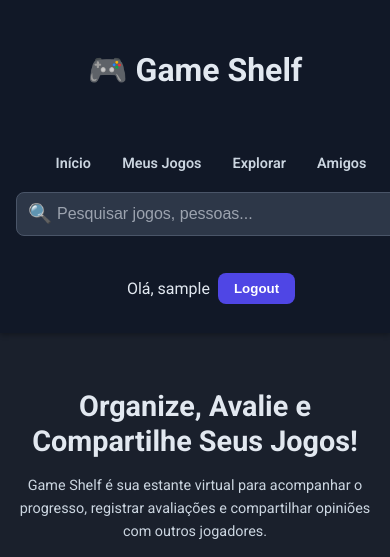
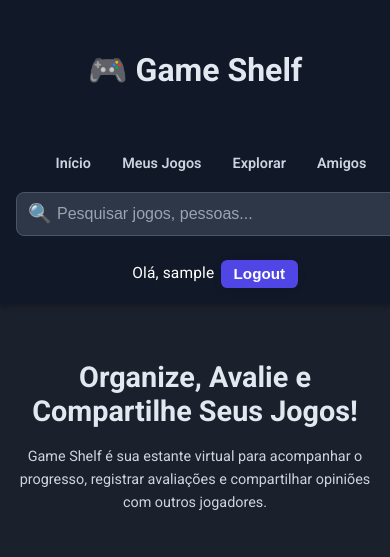
Before and after one commit to LucasBrisch/Game-Shelf, a PHP site: page /pages/index.php in a window 390 px wide; the page is wider, and only the part inside the window is pictured. Shown: the top 557 px of that part. Run offline with PHP 8.4, Linux system fonts and the light colour scheme; the visitor is signed in with stand-in values (Sample User, id 1); data that the repository does not hold is empty.

Commit message:
"ola, nome" alinhado com os botoes

```diff
--- a/Css/styles.css
+++ b/Css/styles.css
@@ -760,3 +760,55 @@ footer a:hover {
         padding: 0.5rem 1rem;
     }
 }
+
+/* ...existing code... */
+
+.auth-buttons {
+    display: flex;
+    align-items: center;
+    gap: 0.7rem;
+    margin-left: 1.5rem;
+}
+
+.auth-buttons p {
+    margin: 0;
+    font-size: 1.08rem;
+    color: #fff;
+    font-weight: 500;
+    letter-spacing: 0.01em;
+    white-space: nowrap;
+}
+
+.auth-buttons .login-btn {
+    margin-left: 0;
+    padding: 0.4rem 1.1rem;
+    font-size: 1rem;
+    border-radius: 0.4rem;
+    background: var(--accent-color, #6366f1);
+    color: #fff;
+    border: none;
+    font-weight: 600;
+    cursor: pointer;
+    transition: background 0.18s, box-shadow 0.18s;
+    box-shadow: 0 2px 8px rgba(0,0,0,0.10);
+}
+
+.auth-buttons .login-btn:hover {
+    background: var(--accent-hover, #4338ca);
+}
+
+/* Responsivo para telas menores */
+@media (max-width: 700px) {
+    .auth-buttons {
+        gap: 0.4rem;
+        margin-left: 0.5rem;
+    }
+    .auth-buttons p {
+        font-size: 0.97rem;
+    }
+    .auth-buttons .login-btn {
+        font-size: 0.95rem;
+        padding: 0.35rem 0.8rem;
+    }
+}
+/* ...existing code... */
```
